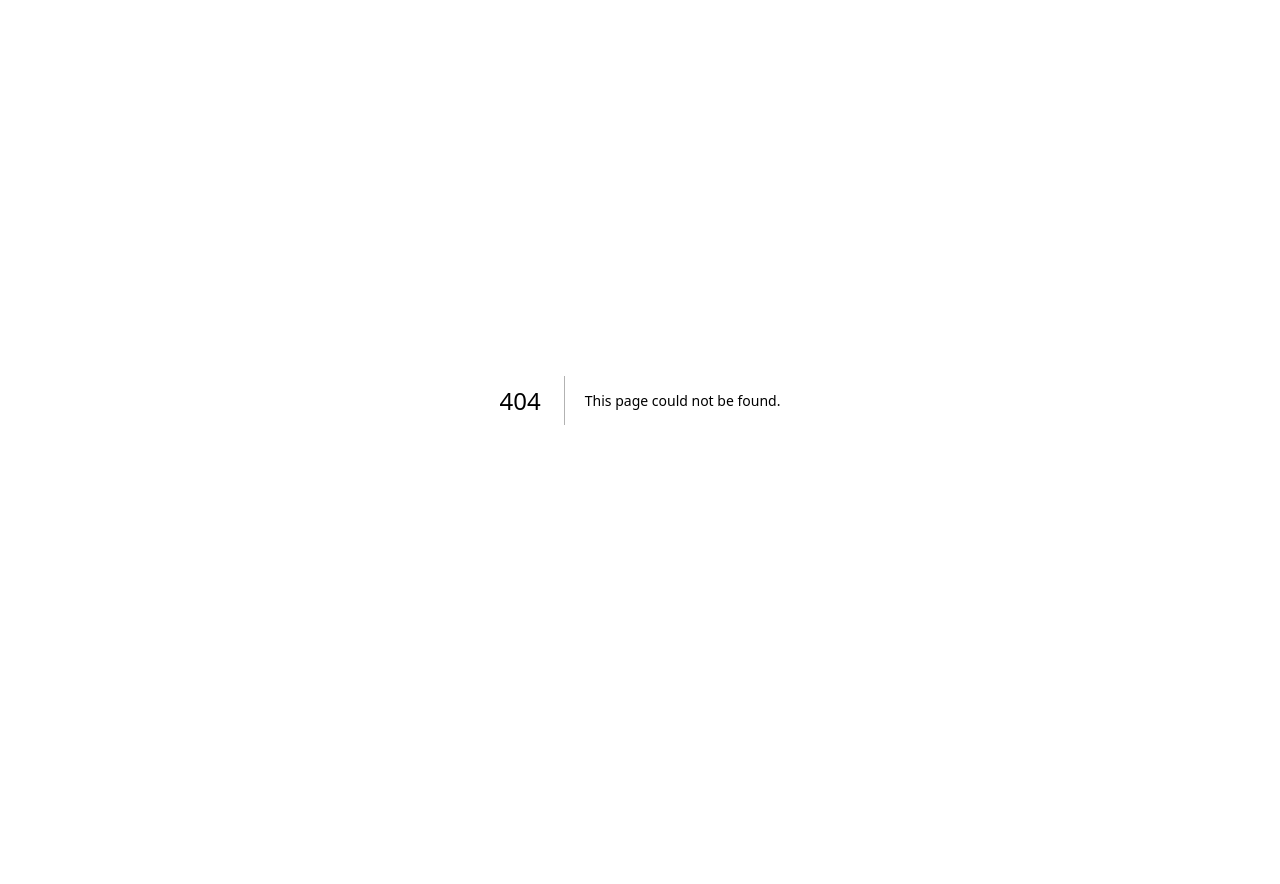
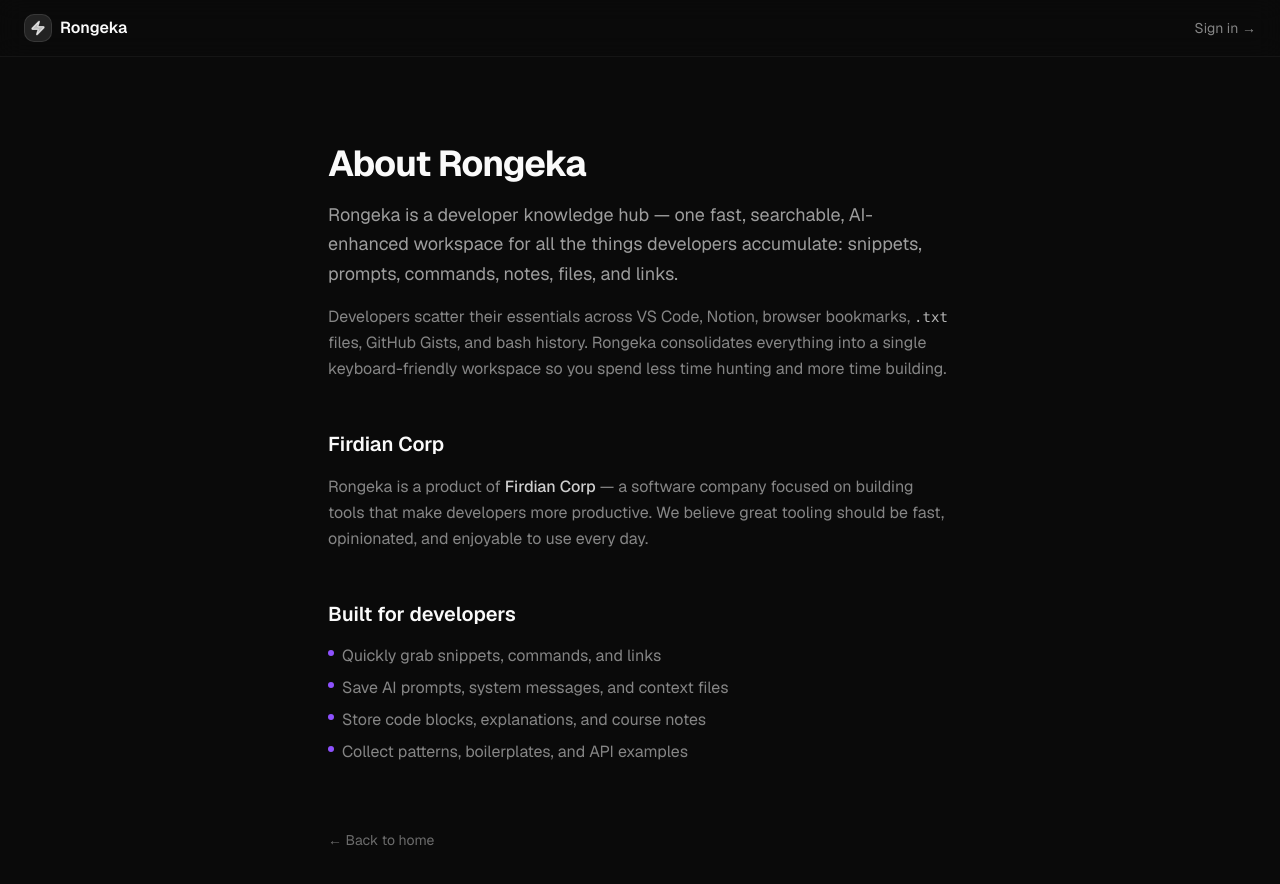
Before and after one commit to iannyFARUE/rongeka, a Next.js app: page /about in a window 1280 px wide. Before the commit this address had no page. Shown: the top 884 px of the page. Before the commit the page ends 800 px from the top, so only its background shows below. Built offline with nearby package versions, Linux system fonts and the light colour scheme.

Commit message:
added about page

```diff
--- /dev/null
+++ b/src/app/about/page.tsx
@@ -0,0 +1,88 @@
+import Link from "next/link";
+import { Zap } from "lucide-react";
+
+export const metadata = {
+  title: "About — Rongeka",
+  description:
+    "Rongeka is a developer knowledge hub built by Firdian Corp — one fast, searchable, AI-enhanced workspace for snippets, prompts, commands, notes, files, and links.",
+};
+
+export default function AboutPage() {
+  return (
+    <div className="min-h-screen bg-background text-foreground">
+      {/* Nav */}
+      <header className="fixed inset-x-0 top-0 z-50 border-b border-white/5 bg-background/80 backdrop-blur-md">
+        <div className="max-w-7xl mx-auto px-6 h-14 flex items-center justify-between">
+          <Link href="/" className="inline-flex items-center gap-2">
+            <div className="w-7 h-7 rounded-lg bg-white/10 border border-white/10 flex items-center justify-center">
+              <Zap className="w-4 h-4 text-white/70 fill-white/70" />
+            </div>
+            <span className="font-semibold">Rongeka</span>
+          </Link>
+          <Link
+            href="/sign-in"
+            className="text-sm text-white/50 hover:text-white transition-colors"
+          >
+            Sign in →
+          </Link>
+        </div>
+      </header>
+
+      {/* Content */}
+      <main className="max-w-2xl mx-auto px-6 pt-36 pb-24 space-y-12">
+        <section className="space-y-4">
+          <h1 className="text-4xl font-bold tracking-tight">About Rongeka</h1>
+          <p className="text-lg text-white/60 leading-relaxed">
+            Rongeka is a developer knowledge hub — one fast, searchable,
+            AI-enhanced workspace for all the things developers accumulate:
+            snippets, prompts, commands, notes, files, and links.
+          </p>
+          <p className="text-white/50 leading-relaxed">
+            Developers scatter their essentials across VS Code, Notion, browser
+            bookmarks, <code className="text-white/70 font-mono text-sm">.txt</code> files,
+            GitHub Gists, and bash history. Rongeka consolidates everything into
+            a single keyboard-friendly workspace so you spend less time hunting
+            and more time building.
+          </p>
+        </section>
+
+        <section className="space-y-4">
+          <h2 className="text-xl font-semibold">Firdian Corp</h2>
+          <p className="text-white/50 leading-relaxed">
+            Rongeka is a product of{" "}
+            <span className="text-white/80 font-medium">Firdian Corp</span> — a
+            software company focused on building tools that make developers more
+            productive. We believe great tooling should be fast, opinionated,
+            and enjoyable to use every day.
+          </p>
+        </section>
+
+        <section className="space-y-4">
+          <h2 className="text-xl font-semibold">Built for developers</h2>
+          <ul className="space-y-2 text-white/50">
+            {[
+              "Quickly grab snippets, commands, and links",
+              "Save AI prompts, system messages, and context files",
+              "Store code blocks, explanations, and course notes",
+              "Collect patterns, boilerplates, and API examples",
+            ].map((item) => (
+              <li key={item} className="flex items-start gap-2">
+                <span className="mt-1.5 w-1.5 h-1.5 rounded-full bg-violet-500 shrink-0" />
+                {item}
+              </li>
+            ))}
+          </ul>
+        </section>
+
+        <div className="pt-4">
+          <Link
+            href="/"
+            className="text-sm text-white/40 hover:text-white/70 transition-colors"
+          >
+            ← Back to home
+          </Link>
+        </div>
+      </main>
+    </div>
+  );
+}
--- a/src/app/page.tsx
+++ b/src/app/page.tsx
@@ -390,7 +390,7 @@ export default async function HomePage() {
             {
               title: "Company",
               links: [
-                { label: "About", href: null },
+                { label: "About", href: "/about" },
                 { label: "Privacy", href: null },
                 { label: "Terms", href: null },
                 { label: "Contact", href: null },
```
